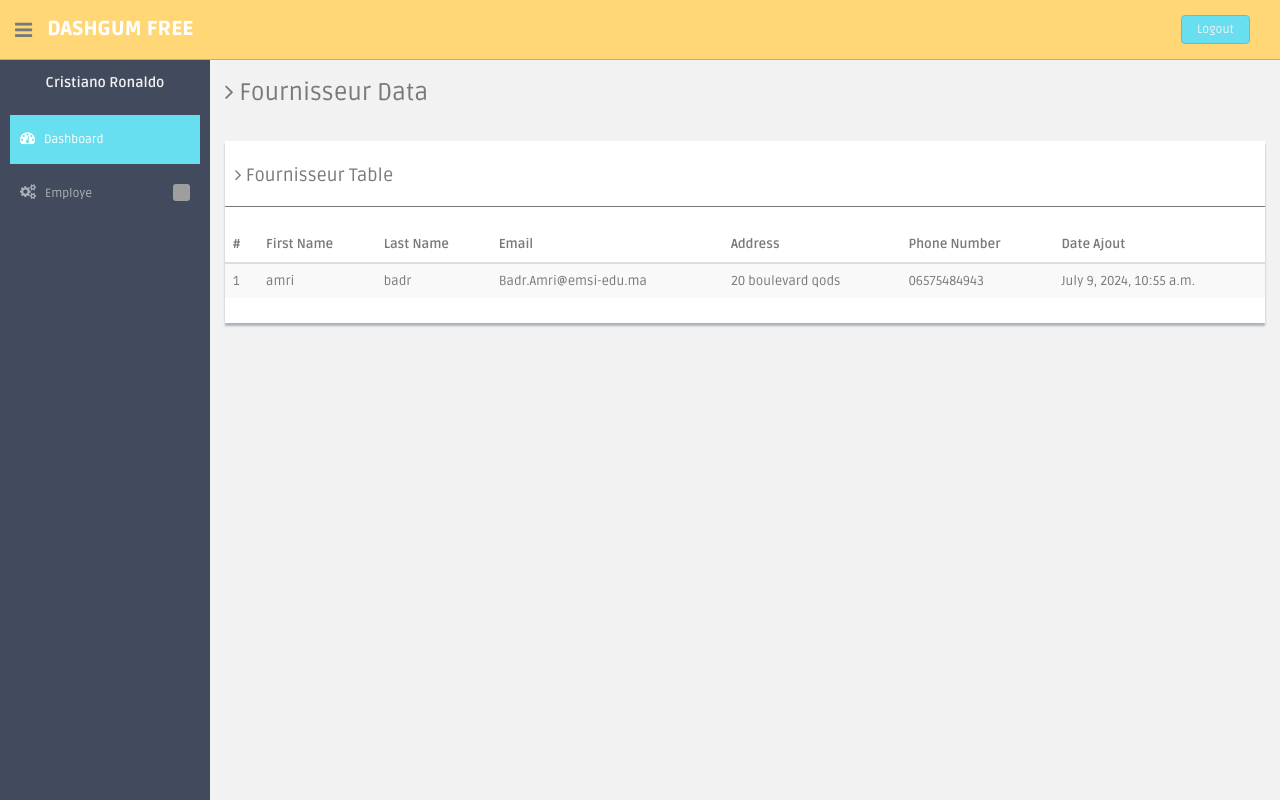
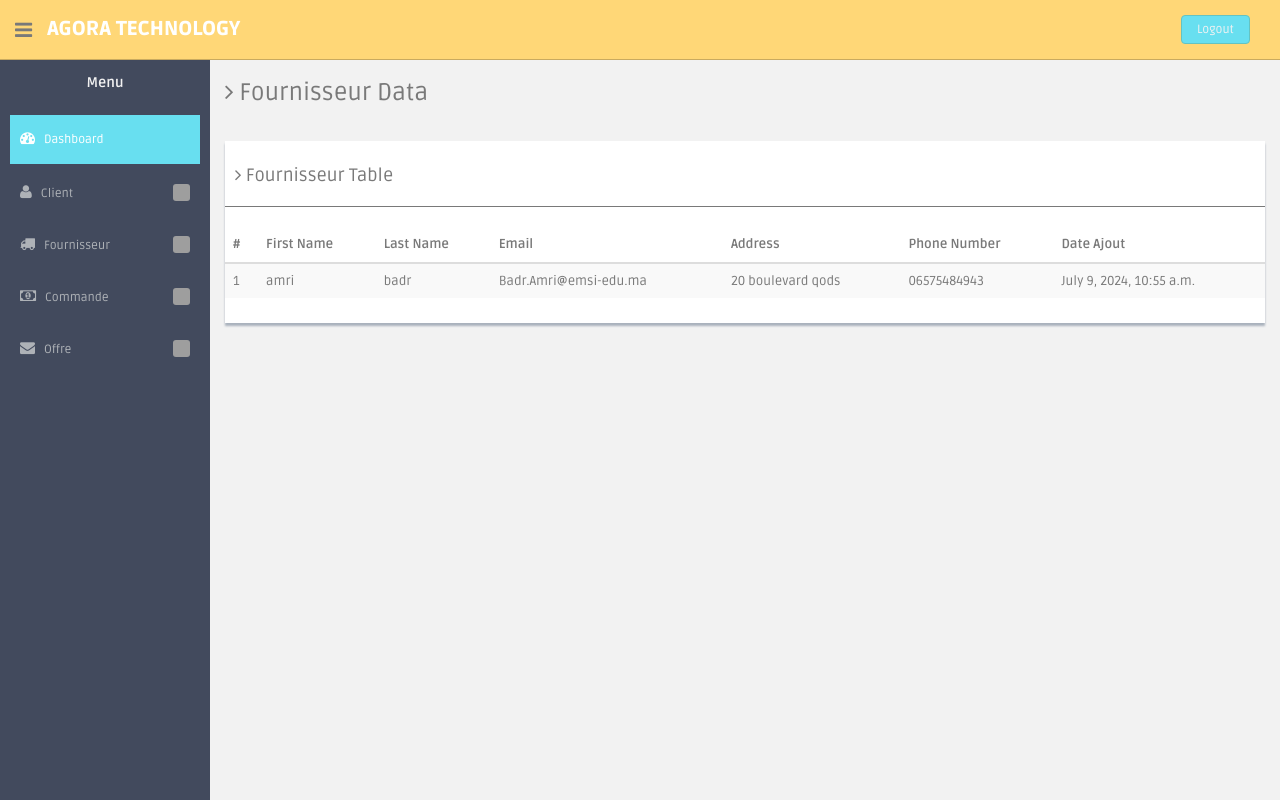
Before and after one commit to Podox/Gestion-commercial, a Django app: page /app/fournisseur/ in a window 1280 px wide. Run offline with Django 5.2, Linux system fonts and the light colour scheme; a user stored in the database is signed in; data comes from the database, SQL or seed files in the repository; both versions use the stored data as it was after the commit; some libraries are stand-ins or nearby versions; grey boxes are pictures that could not be loaded.

Commit message:
FIX MENU

```diff
--- a/Gcom/GcomApp/templates/Gclient.html
+++ b/Gcom/GcomApp/templates/Gclient.html
@@ -45,7 +45,7 @@
                 <div class="fa fa-bars tooltips" data-placement="right" data-original-title="Toggle Navigation"></div>
             </div>
             <!--logo start-->
-            <a href="index.html" class="logo"><b>DASHGUM FREE</b></a>
+            <a href="index.html" class="logo"><b>Agora Technology</b></a>
             <!--logo end-->
             <div class="nav notify-row" id="top_menu">
             </div>
@@ -68,7 +68,7 @@
                 <ul class="sidebar-menu" id="nav-accordion">
 
 
-                    <h5 class="centered">Cristiano Ronaldo</h5>
+                    <h5 class="centered">Menu</h5>
 
 
 
--- a/Gcom/GcomApp/templates/commande.html
+++ b/Gcom/GcomApp/templates/commande.html
@@ -45,7 +45,7 @@
                 <div class="fa fa-bars tooltips" data-placement="right" data-original-title="Toggle Navigation"></div>
             </div>
             <!--logo start-->
-            <a href="index.html" class="logo"><b>DASHGUM FREE</b></a>
+            <a href="index.html" class="logo"><b>Agora Technology</b></a>
             <!--logo end-->
             <div class="nav notify-row" id="top_menu">
             </div>
@@ -68,7 +68,7 @@
                 <ul class="sidebar-menu" id="nav-accordion">
 
 
-                    <h5 class="centered">Cristiano Ronaldo</h5>
+                    <h5 class="centered">Menu</h5>
 
 
 
--- a/Gcom/GcomApp/templates/fournisseur.html
+++ b/Gcom/GcomApp/templates/fournisseur.html
@@ -34,7 +34,7 @@
                 <div class="fa fa-bars tooltips" data-placement="right" data-original-title="Toggle Navigation"></div>
             </div>
             <!--logo start-->
-            <a href="index.html" class="logo"><b>DASHGUM FREE</b></a>
+            <a href="index.html" class="logo"><b>Agora Technology</b></a>
             <!--logo end-->
             <div class="nav notify-row" id="top_menu">
             </div>
@@ -49,25 +49,64 @@
         <!--sidebar start-->
         <aside>
             <div id="sidebar" class="nav-collapse ">
+                <!-- sidebar menu start-->
+
+
+
                     <ul class="sidebar-menu" id="nav-accordion">
-                    <h5 class="centered">Cristiano Ronaldo</h5>
+                        <h5 class="centered">Menu</h5>
                         <li class="mt">
+
                             <a class="active" href="{% url 'index' %}">
                                 <i class="fa fa-dashboard"></i>
                                 <span>Dashboard</span>
                             </a>
+                        <li class="sub-menu">
+                            <a href="javascript:;">
+                                <i class="fa fa-user"></i>
+                                <span>Client</span>
+                            </a>
+                            <ul class="sub">
+                                <li><a href="{% url 'client_list' %}">Afficher</a></li>
+
+                                <li><a href="buttons.html">Gerer</a></li>
+                            </ul>
                         </li>
                         <li class="sub-menu">
                             <a href="javascript:;">
-                            <i class="fa fa-cogs"></i>
-                            <span>Employe</span>
+                                <i class="fa fa-truck"></i>
+                                <span>Fournisseur</span>
                             </a>
                             <ul class="sub">
-                            <li><a href="calendar.html">Afficher</a></li>
-                            <li><a href="gallery.html">Gerer</a></li>
+
+                                <li><a href="{% url 'fournisseur_timeline' %}">Timeline</a></li>
+                                <li><a href="buttons.html">Gerer</a></li>
+                            </ul>
+                        </li>
+
+                        <li class="sub-menu">
+                            <a href="javascript:;">
+                                <i class="fa fa-money"></i>
+                                <span>Commande</span>
+                            </a>
+                            <ul class="sub">
+                                <li><a href="{% url 'client' %}">Afficher</a></li>
+                                <li><a href="buttons.html">Gerer</a></li>
+                            </ul>
+                        </li>
+                        <li class="sub-menu">
+                            <a href="javascript:;">
+                                <i class="fa fa-envelope"></i>
+                                <span>Offre</span>
+                            </a>
+                            <ul class="sub">
+                                <li><a href="{% url 'client' %}">Afficher</a></li>
+                                <li><a href="buttons.html">Gerer</a></li>
                             </ul>
                         </li>
                     </ul>
+
+                    <!-- sidebar menu end-->
             </div>
         </aside>
         <!--sidebar end-->
--- a/Gcom/GcomApp/templates/index.html
+++ b/Gcom/GcomApp/templates/index.html
@@ -45,7 +45,7 @@
                 <div class="fa fa-bars tooltips" data-placement="right" data-original-title="Toggle Navigation"></div>
             </div>
             <!--logo start-->
-            <a href="index.html" class="logo"><b>DASHGUM FREE</b></a>
+            <a href="index.html" class="logo"><b>Agora Technology</b></a>
             <!--logo end-->
             <div class="nav notify-row" id="top_menu">
             </div>
@@ -65,7 +65,7 @@
             <div id="sidebar" class="nav-collapse ">
                 <!-- sidebar menu start-->
                 <ul class="sidebar-menu" id="nav-accordion">
-                    <h5 class="centered">Cristiano Ronaldo</h5>
+                    <h5 class="centered">Menu</h5>
 
                     <li class="sub-menu">
                         <a href="javascript:;">
```
Also changed, not shown: Gcom/GcomApp/templates/client_timeline.html (+32 -10 lines), Gcom/GcomApp/templates/clients.html (+13 -11 lines), Gcom/GcomApp/templates/fournisseur_timeline.html (+46 -6 lines), Gcom/db.sqlite3. Lines whose indentation alone changed are shown as unchanged.
